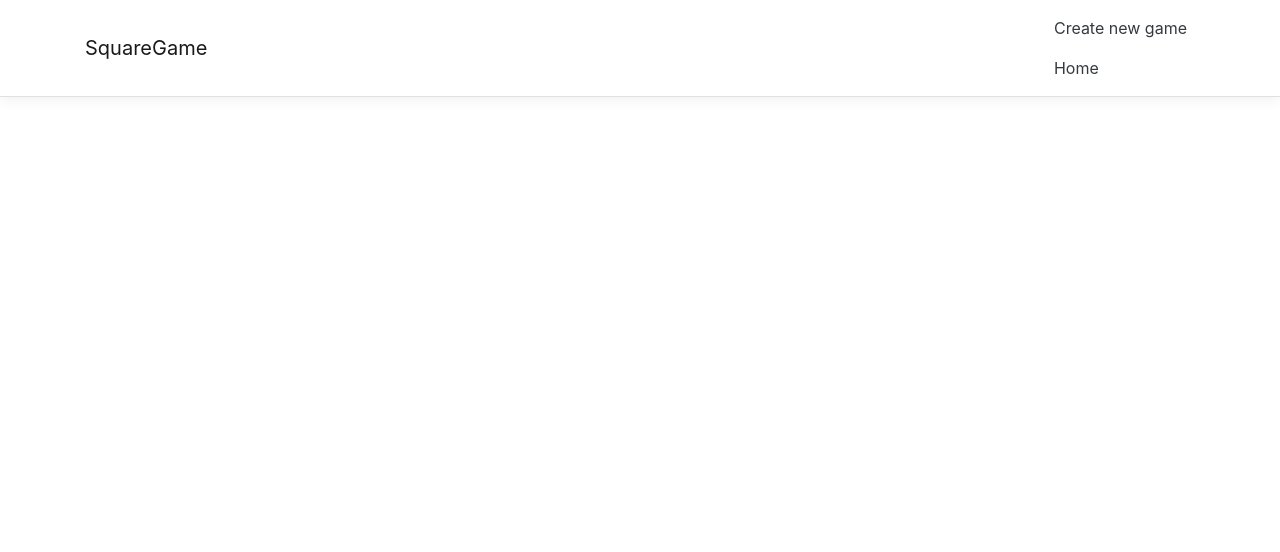
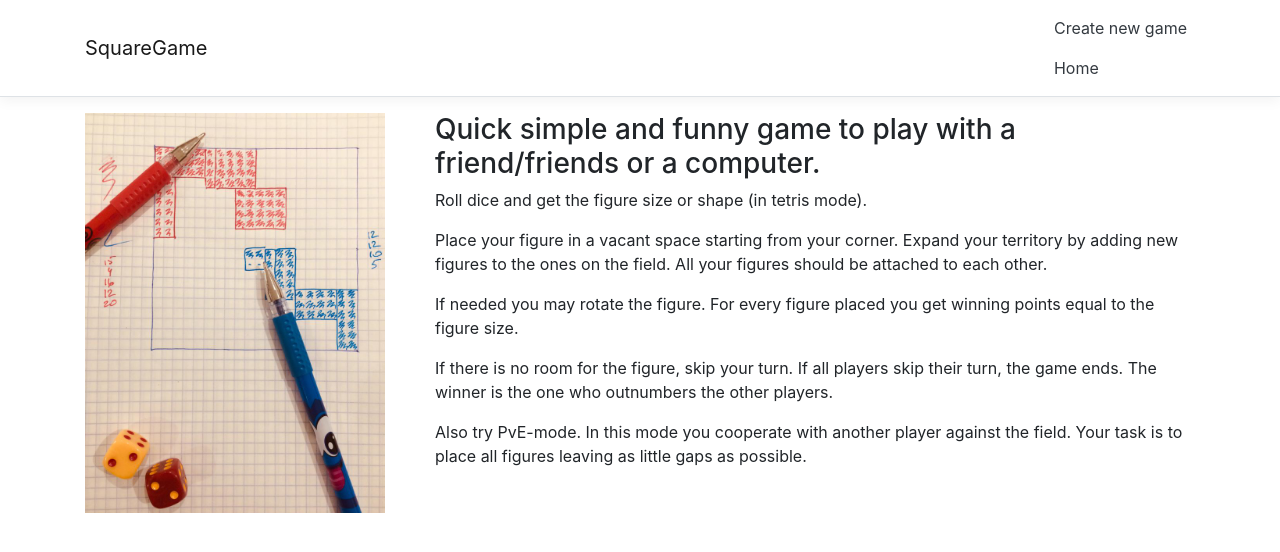
Before and after one commit to AleksandrKomarov/SquareGame, a React (Create React App) app in the folder ClientApp/: page / in a window 1280 px wide. Shown: the top 552 px of the page. Built offline with nearby package versions, Linux system fonts and the light colour scheme.

Commit message:
add welcome page

```diff
--- a/ClientApp/src/components/field.tsx
+++ b/ClientApp/src/components/field.tsx
@@ -1,7 +1,7 @@
 import * as React from 'react';
 import { getPlayersTables, getPlayers } from './players/playersFactory';
 import { IPlayer } from "./players/player";
-import { GameType, GameParameters } from "./gameParameters";
+import { GameParameters } from "./gameParameters";
 import { PlayerProps } from './players/player';
 import { Coordinates } from './coordinates';
 import createFigureGenerator from './figureGenerator/figureGeneratorFactory';
--- a/ClientApp/src/components/home.tsx
+++ b/ClientApp/src/components/home.tsx
@@ -3,6 +3,7 @@ import { Container } from 'reactstrap';
 import NavMenu from './navMenu';
 import GameParametersComponent from './gameParametersComponent';
 import Field from './field';
+import Welcome from './welcome';
 import { OpponentType, GameType, FigureType, GameParameters } from './gameParameters';
 
 interface Props {
@@ -32,7 +33,7 @@ export default class Home extends React.Component<Props, State> {
     render() {
         let content: JSX.Element | null = null;
         if (this.state.view === "start")
-            content = null;
+            content = <Welcome />;
         if (this.state.view === "create")
             content = <GameParametersComponent previousParameters={this.state.gameParameters} onCreateNewGame={this.onCreateNewGame} />;
         if (this.state.view === "game")
--- a/ClientApp/src/components/players/computerPlayer.tsx
+++ b/ClientApp/src/components/players/computerPlayer.tsx
@@ -41,9 +41,6 @@ export default class ComputerPlayer extends Player<State> {
     }
 
     render(): JSX.Element {
-        const computerName = this.props.playersCells.length === 2
-            ? "Computer"
-            : `Computer ${this.props.playerNumber}`;
         return (
             <ComputerTable
                 playerNumber={this.props.playerNumber}
--- /dev/null
+++ b/ClientApp/src/components/welcome.tsx
@@ -0,0 +1,16 @@
+import * as React from 'react';
+
+export default class Welcome extends React.Component {
+    render() {
+        return (
+            <div>
+                <img src="game.jpg" alt="Game process" width="300px" />
+                <h3>Quick simple and funny game to play with a friend/friends or a computer.</h3>
+                <p>Roll dice and get the figure size or shape (in tetris mode).</p>
+                <p>Place your figure in a vacant space starting from your corner. Expand your territory by adding new figures to the ones on the field. All your figures should be attached to each other.</p>
+                <p>If needed you may rotate the figure. For every figure placed you get winning points equal to the figure size.</p>
+                <p>If there is no room for the figure, skip your turn. If all players skip their turn, the game ends. The winner is the one who outnumbers the other players. </p>
+                <p>Also try PvE-mode. In this mode you cooperate with another player against the field. Your task is to place all figures leaving as little gaps as possible.</p>
+            </div>);
+    }
+}
--- a/ClientApp/src/custom.css
+++ b/ClientApp/src/custom.css
@@ -128,3 +128,8 @@ button.gameParameters {
     button.gameParameters.selected {
         background: #008CBA;
     }
+
+img {
+    float: left;
+    margin-right: 50px;
+}
```
Also changed, not shown: ClientApp/public/game.jpg (added).
